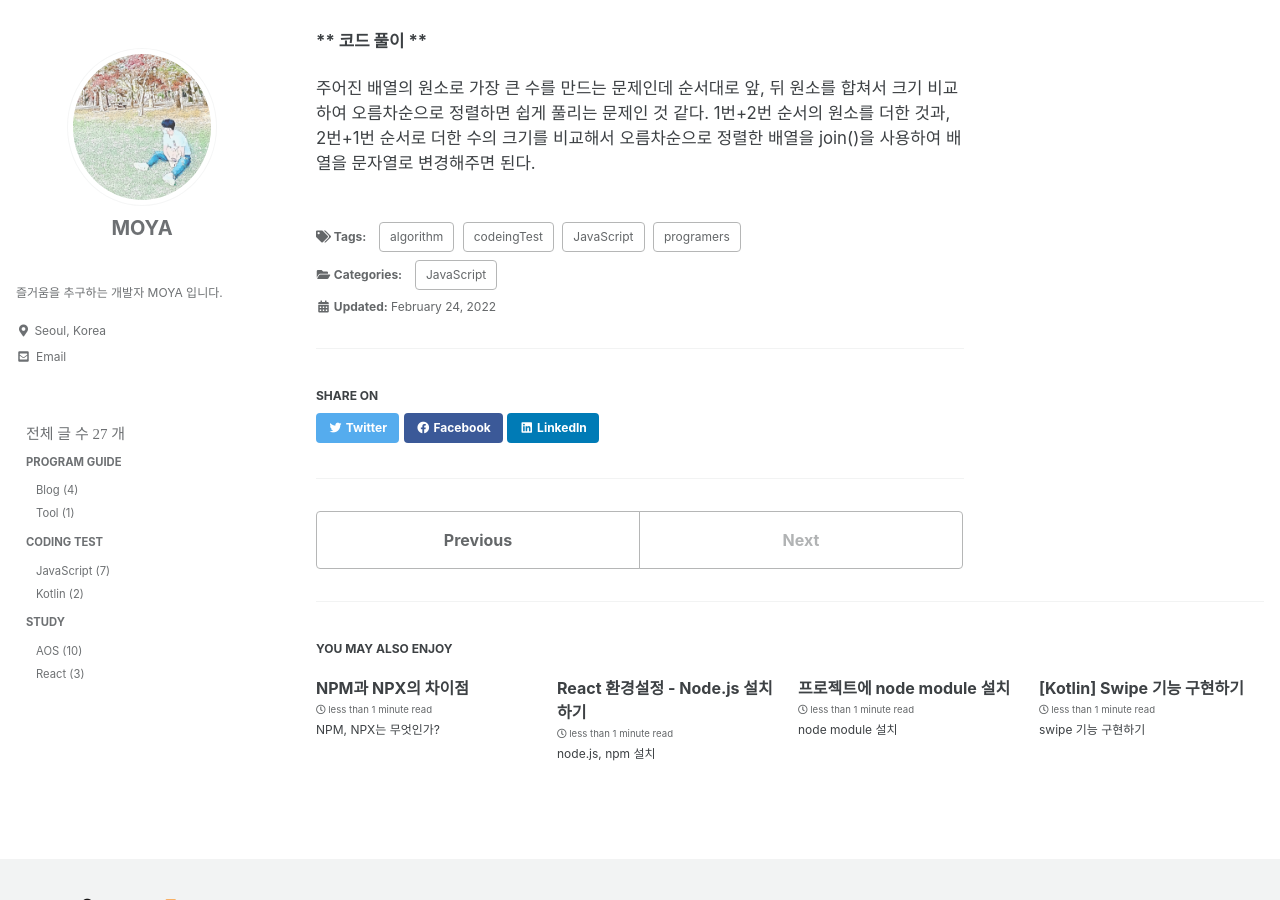
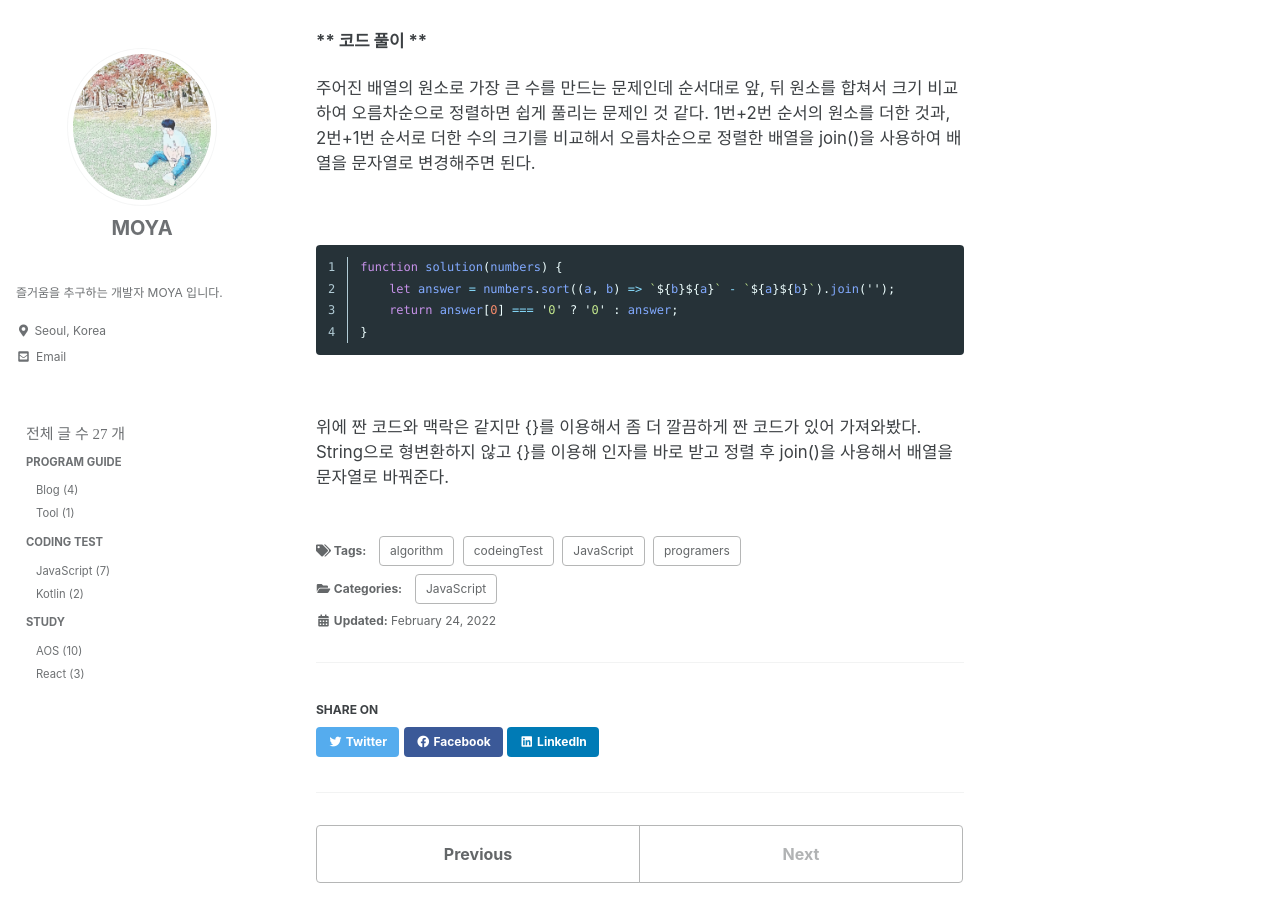
Before and after one commit to kdc7140/kdc7140.github.io, a Jekyll site: the page built from _posts/codingTest/2022-02-24-condingTest8.md, in a window 1280 px wide and 900 px high, scrolled down 1190 px. Built offline with Jekyll 4.4.1, drawn with Linux system fonts in a browser that asks for light colours; cached includes are drawn as plain includes; some web fonts are replaced; some of the changed text lies outside the part shown.

Commit message:
add code sample

````diff
--- a/_posts/codingTest/2022-02-24-condingTest8.md
+++ b/_posts/codingTest/2022-02-24-condingTest8.md
@@ -68,3 +68,19 @@ function solution(numbers) {
 오름차순으로 정렬하면 쉽게 풀리는 문제인 것 같다.
 1번+2번 순서의 원소를 더한 것과, 2번+1번 순서로 더한 수의 크기를 비교해서 오름차순으로 정렬한 배열을
 join()을 사용하여 배열을 문자열로 변경해주면 된다.
+
+
+<br/>
+
+
+```javascript
+function solution(numbers) {
+    let answer = numbers.sort((a, b) => `${b}${a}` - `${a}${b}`).join('');
+    return answer[0] === '0' ? '0' : answer;
+}
+```
+
+<br/>
+
+위에 짠 코드와 맥락은 같지만 {}를 이용해서 좀 더 깔끔하게 짠 코드가 있어 가져와봤다.
+String으로 형변환하지 않고 {}를 이용해 인자를 바로 받고 정렬 후 join()을 사용해서 배열을 문자열로 바꿔준다.
````
